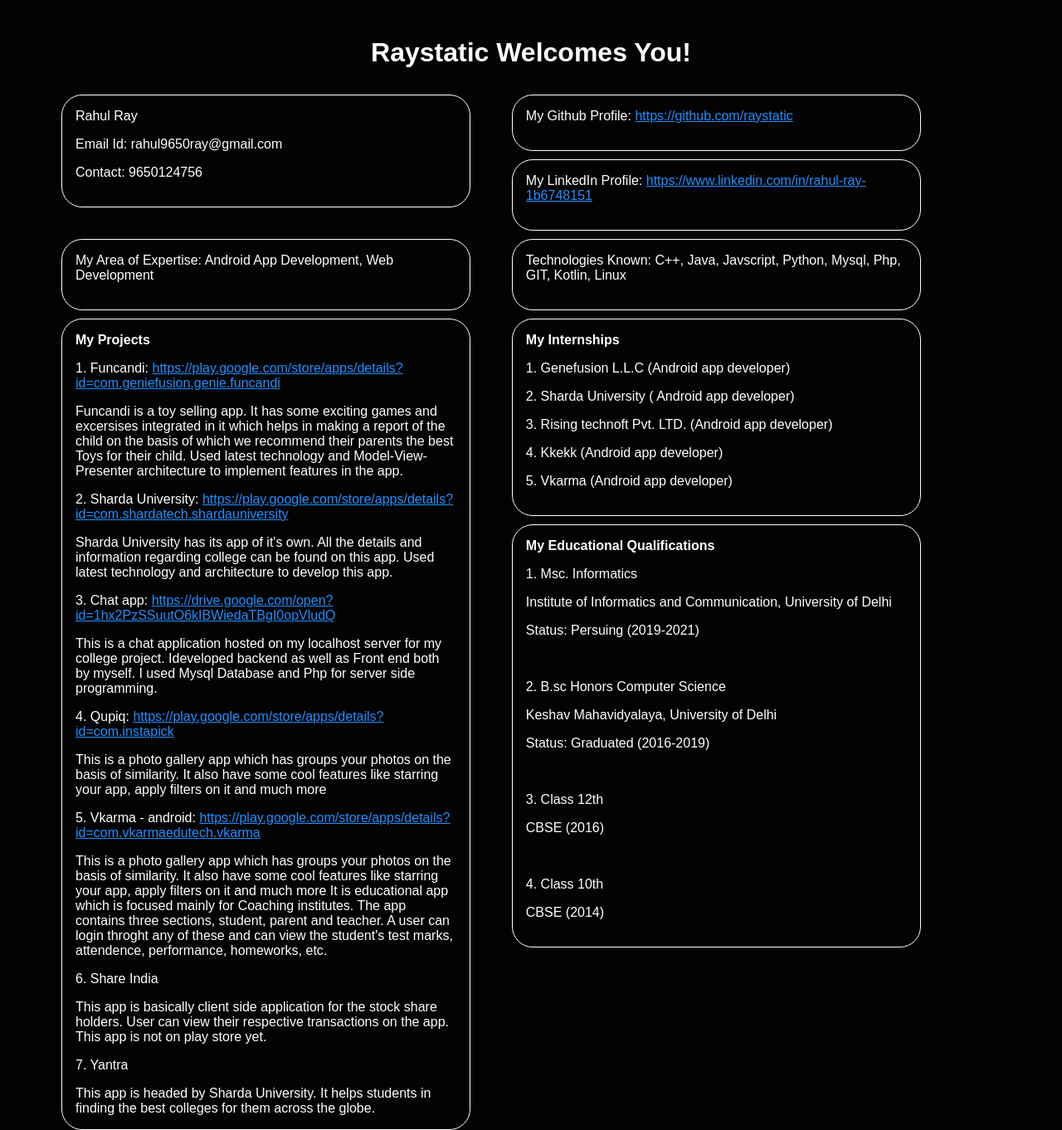
After one commit to raystatic/user_login_php, a PHP site: page /raystatic.php in a window 1280 px wide. The commit adds this page. Shown: the whole page at 83% size. Run offline with PHP 8.4, Linux system fonts and the light colour scheme.

Commit message:
my page added

```diff
--- /dev/null
+++ b/ray.css
@@ -0,0 +1,59 @@
+body{
+	font-family: Arial, Helvetica, sans-serif;
+	background-color: #030303;
+}
+
+*{
+	box-sizing: border-box;
+}
+
+.container{
+	padding: 16px;
+	color: white;
+}
+
+.photo{
+	width: 20%;
+	height: 20%;
+	border-radius: 25px;
+	margin-left: 50px;
+	padding-left:16px;
+	padding-bottom: 16px;
+	padding-right: 16px;
+	margin-top: 10px;
+	float: left;
+}
+
+.link-container{
+	width: 40%;
+	border-radius: 25px;
+	border: 1px solid white;
+	margin-left: 50px;
+	padding-left:16px;
+	padding-bottom: 16px;
+	padding-right: 16px;
+	margin-top: 10px;
+	float: left;
+}
+
+.link-container-right{
+	width: 40%;
+	border-radius: 25px;
+	border: 1px solid white;
+	margin-left: 50px;
+	padding-left:16px;
+	padding-bottom: 16px;
+	padding-right: 16px;
+	margin-top: 10px;
+	float: left;
+}
+
+a{
+	color: dodgerblue;
+}
+
+.header2{
+	margin-left: 50px;
+		float: left;
+
+}
--- /dev/null
+++ b/raystatic.php
@@ -0,0 +1,80 @@
+<!DOCTYPE html>
+<html>
+<head>
+	<title>Raystatic Home Page</title>
+	<meta name="viewport" content="width=device-width, initial-scale=1">
+	<link rel="stylesheet" type="text/css" href="ray.css">
+</head>
+<body>
+
+	<div class="container">
+		<h1 align="center">Raystatic Welcomes You!</h1>
+
+		<div class="link-container">
+			<p>Rahul Ray</p>
+			<p>Email Id: rahul9650ray@gmail.com</p>
+			<p>Contact: 9650124756</p>
+		</div>
+
+		<div class="link-container">
+			<p>My Github Profile:   <a href="https://github.com/raystatic">https://github.com/raystatic</a></p>
+		</div>
+		<div class="link-container">
+			<p>My LinkedIn Profile:   <a href="https://www.linkedin.com/in/rahul-ray-1b6748151">https://www.linkedin.com/in/rahul-ray-1b6748151</a></p>
+		</div>
+		<div class="link-container">
+			<p>My Area of Expertise:   Android App Development, Web Development</p>
+		</div>
+		<div class="link-container">
+			<p>Technologies Known:   C++, Java, Javscript, Python, Mysql, Php, GIT, Kotlin, Linux</p>
+		</div>
+		<div class="link-container">
+			<div style="float:center;"><p><b>My Projects</b></p></div>
+			<p>1. Funcandi: <a href="https://play.google.com/store/apps/details?id=com.geniefusion.genie.funcandi">https://play.google.com/store/apps/details?id=com.geniefusion.genie.funcandi</a></p>
+			<p>Funcandi is a toy selling app. It has some exciting games and excersises integrated in it which helps in making a report of the child on the basis of which we recommend their parents the best Toys for their child. Used latest technology and Model-View-Presenter architecture to implement features in the app.</p>
+ 			<p>2. Sharda University: <a href="https://play.google.com/store/apps/details?id=com.shardatech.shardauniversity">https://play.google.com/store/apps/details?id=com.shardatech.shardauniversity</a></p>
+			Sharda University has its app of it's own. All the details and information regarding college can be found on this app. Used latest technology and architecture to develop this app.
+
+			<p>3. Chat app: <a href="https://drive.google.com/open?id=1hx2PzSSuutO6kIBWiedaTBgI0opVludQ">https://drive.google.com/open?id=1hx2PzSSuutO6kIBWiedaTBgI0opVludQ</a></p>
+			This is a chat application hosted on my localhost server for my college project. Ideveloped backend as well as Front end both by myself. I used Mysql Database and Php for server side programming.
+
+			<p>4. Qupiq: <a href="https://play.google.com/store/apps/details?id=com.instapick">https://play.google.com/store/apps/details?id=com.instapick</a></p>
+			This is a photo gallery app which has groups your photos on the basis of similarity. It also have some cool features like starring your app, apply filters on it and much more
+
+			<p>5. Vkarma - android: <a href="https://play.google.com/store/apps/details?id=com.vkarmaedutech.vkarma">https://play.google.com/store/apps/details?id=com.vkarmaedutech.vkarma</a></p>
+			This is a photo gallery app which has groups your photos on the basis of similarity. It also have some cool features like starring your app, apply filters on it and much more
+			It is educational app which is focused mainly for Coaching institutes. The app contains three sections, student, parent and teacher. A user can login throght any of these and can view the student's test marks, attendence, performance, homeworks, etc.
+
+			<p>6. Share India</p>
+			This app is basically client side application for the stock share holders. User can view their respective transactions on the app. This app is not on play store yet.
+
+			<p>7. Yantra</p>
+			This app is headed by Sharda University. It helps students in finding the best colleges for them across the globe.
+		</div>
+
+		<div class="link-container-right">
+			<div style="float:center;"><p><b>My Internships</b></p></div>
+			<p>1. Genefusion L.L.C (Android app developer)</p>
+			<p>2. Sharda University ( Android app developer)</p>
+			<p>3. Rising technoft Pvt. LTD. (Android app developer)</p>
+			<p>4. Kkekk (Android app developer)</p>
+			<p>5. Vkarma (Android app developer)</p>
+		</div>
+
+		<div class="link-container-right">
+			<div style="float:center;"><p><b>My Educational Qualifications</b></p></div>
+			<p>1. Msc. Informatics</p>
+			<p>Institute of Informatics and Communication, University of Delhi</p>
+			<p>Status: Persuing (2019-2021)</p><br>
+			<p>2. B.sc Honors Computer Science
+			<p>Keshav Mahavidyalaya, University of Delhi</p>
+			<p>Status: Graduated (2016-2019)</p><br>
+			<p>3. Class 12th</p>
+			<p>CBSE (2016)</p><br>
+			<p>4. Class 10th</p>
+			<p>CBSE (2014)</p>
+		</div>
+	</div>
+
+</body>
+</html>
```
Also changed, not shown: otp.php (+4 -3 lines).
